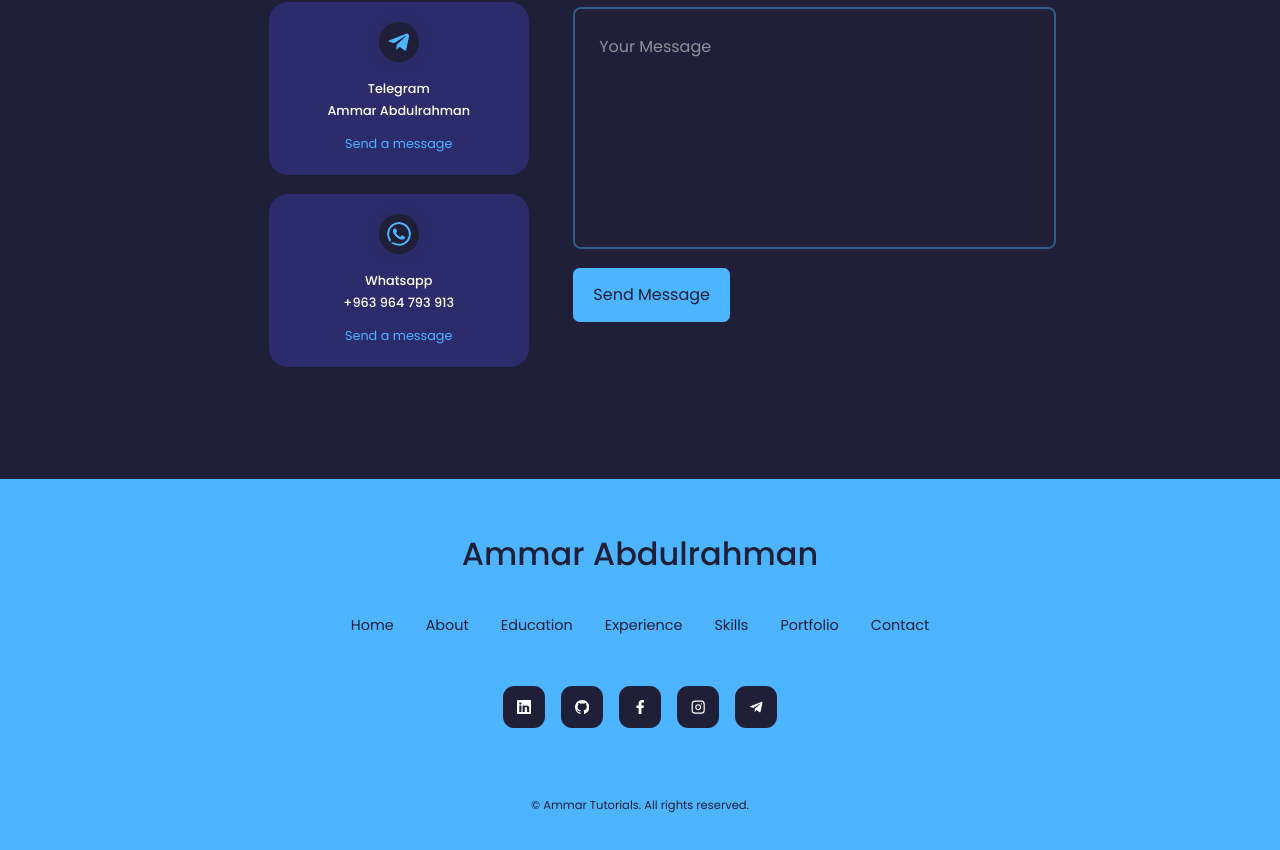
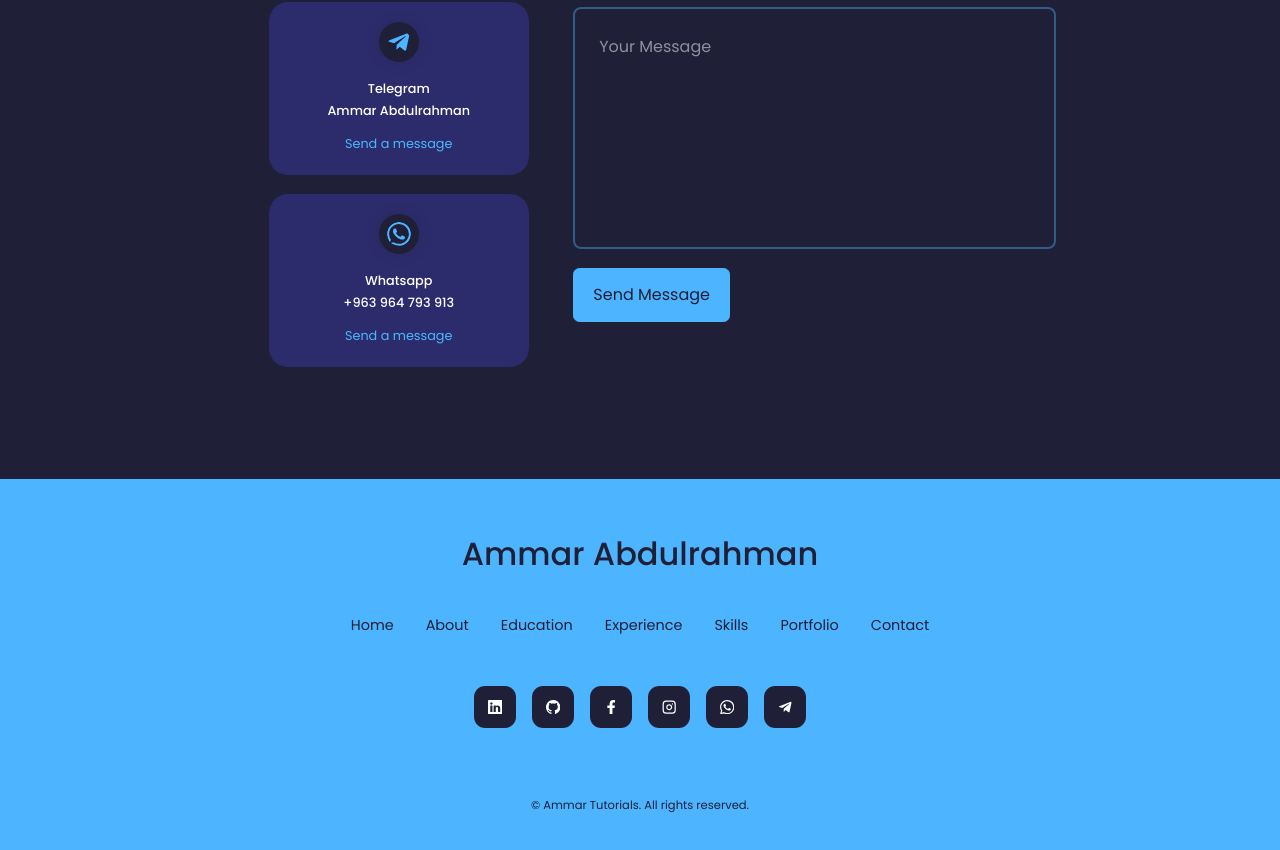
Before and after one commit to Ammar-Abdulrahman/My-Portfoilo, a React (Vite) app: page / in a window 1280 px wide. Shown: the part 8105-8955 px from the top of the page. Built offline with nearby package versions, Linux system fonts and the light colour scheme.

Commit message:
feat: add whatsapp logo in footer

```diff
--- a/src/layout/Footer/index.tsx
+++ b/src/layout/Footer/index.tsx
@@ -1,4 +1,4 @@
-import { BsGithub, BsLinkedin } from "react-icons/bs";
+import { BsGithub, BsLinkedin, BsWhatsapp } from "react-icons/bs";
 import "./index.css";
 import { FaFacebookF, FaTelegramPlane } from "react-icons/fa";
 import { FiInstagram } from "react-icons/fi";
@@ -40,10 +40,7 @@ const Footer = () => {
         >
           <BsLinkedin />
         </a>
-        <a
-          href="https://www.github.com/ammar-abdulrahman/ "
-          target="_blank"
-        >
+        <a href="https://www.github.com/ammar-abdulrahman/ " target="_blank">
           <BsGithub />
         </a>
         <a
@@ -54,6 +51,9 @@ const Footer = () => {
         </a>
         <a href="https://www.instagram.com/ammar__abdulrahman/" target="_blank">
           <FiInstagram />
+        </a>
+        <a href="https://wa.me/+963964793913" target="_blank">
+          <BsWhatsapp />
         </a>
         <a href="https://t.me/Ammar_Abdulrahman" target="_blank">
           <FaTelegramPlane />
```
